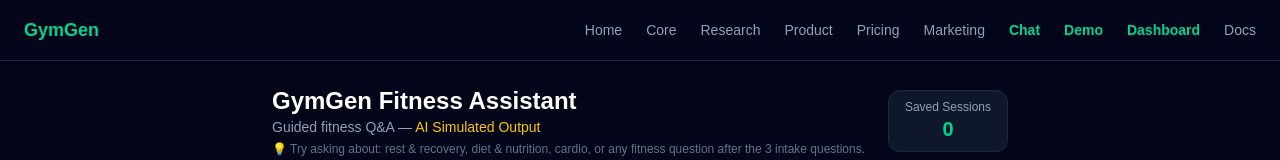
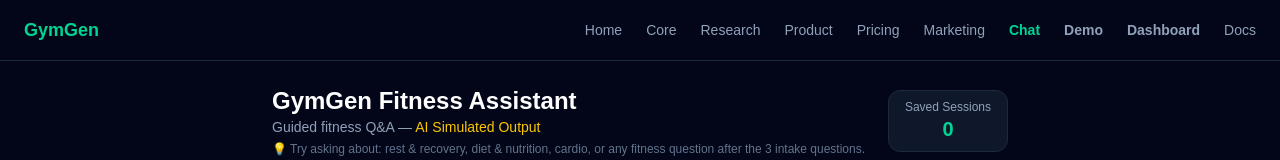
Before and after one commit to yosoylacatarina-cmyk/builder-infrastructure-mich, a Next.js app: page /chat in a window 1280 px wide. Shown: the top 160 px of the page. Built offline with nearby package versions, Linux system fonts and the light colour scheme; no server answers; the database is empty.

Commit message:
fix color

```diff
--- a/app/chat/page.jsx
+++ b/app/chat/page.jsx
@@ -155,8 +155,8 @@ export default function ChatPage() {
           <a href="/pricing" className="text-slate-400 hover:text-white">Pricing</a>
           <a href="/marketing" className="text-slate-400 hover:text-white">Marketing</a>
           <a href="/chat" className="text-emerald-400 font-semibold">Chat</a>
-          <a href="/demo" className="text-emerald-400 font-semibold">Demo</a>
-          <a href="/dashboard" className="text-emerald-400 font-semibold">Dashboard</a>
+          <a href="/demo" className="text-slate-400 font-semibold">Demo</a>
+          <a href="/dashboard" className="text-slate-400 font-semibold">Dashboard</a>
           <a href="/docs" className="text-slate-400 hover:text-white">Docs</a>
         </div>
       </nav>
```
